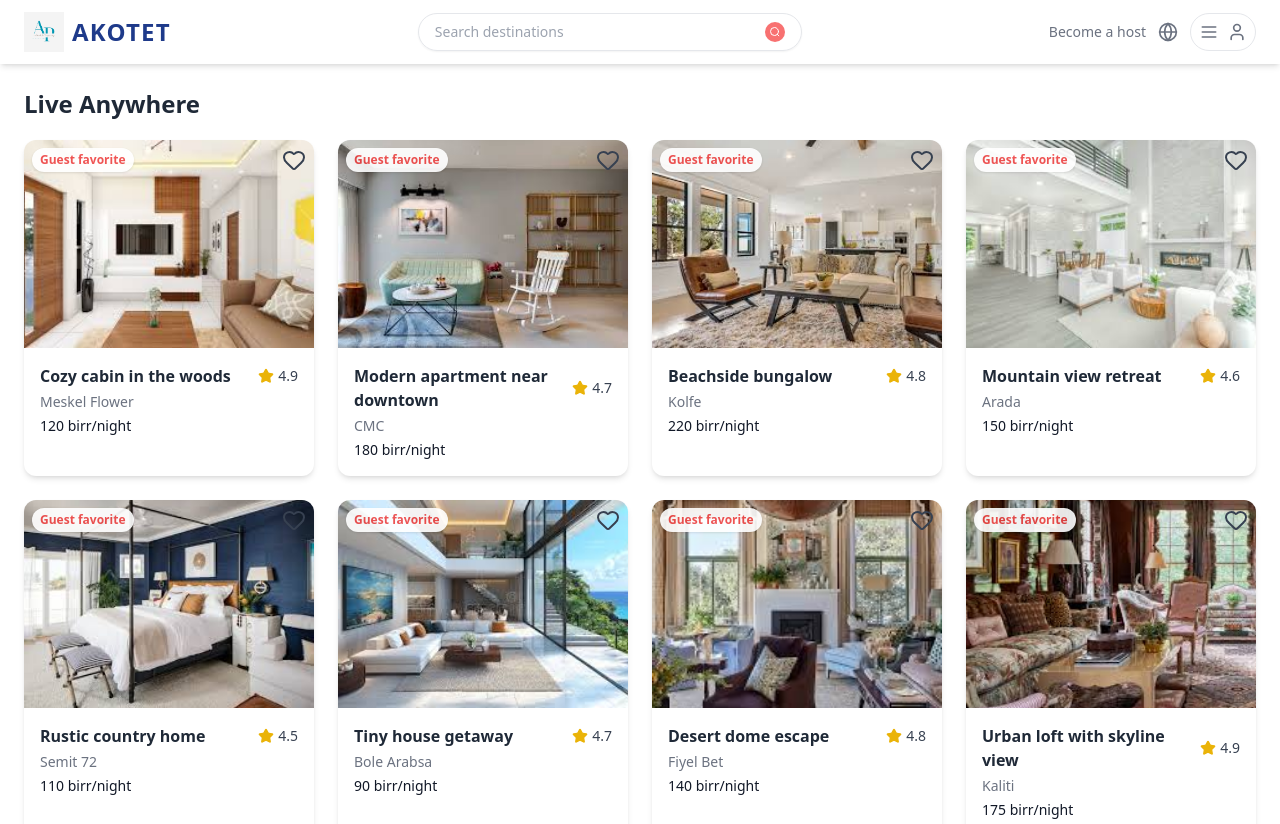
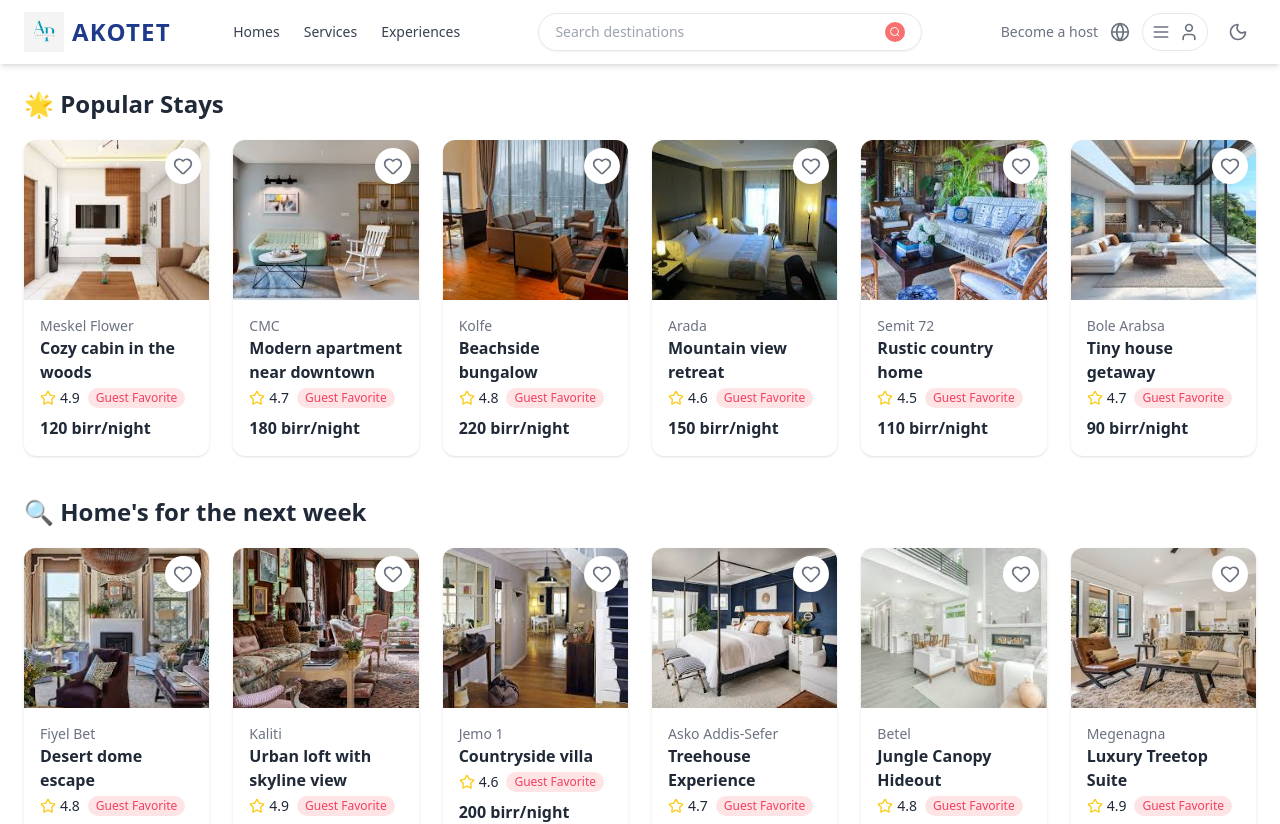
Before and after one commit to HailuBoc/bluenile, a Next.js app in the folder frontend/: page / in a window 1280 px wide. Shown: the top 824 px of the page. Built offline with nearby package versions, Linux system fonts and the light colour scheme.

Commit message:
nice push

```diff
--- a/frontend/src/app/globals.css
+++ b/frontend/src/app/globals.css
@@ -1,32 +1,10 @@
 @tailwind base;
 @tailwind components;
 @tailwind utilities;
-@layer base {
-  body {
-    overflow-x: hidden;
-  }
+
+html {
+  @apply bg-white text-gray-800;
 }
-@layer components {
-  .header_top__icon_wrapper {
-    @apply bg-gray-200 rounded-md p-[6px] text-[14px] cursor-pointer hover:bg-accent hover:text-white;
-  }
-  .navbar__link:hover {
-    color: rgb(13, 28, 231);
-    transition: all 0.4s;
-  }
-  .navbar__link::after {
-    position: absolute;
-    content: "";
-    background-color: rgb(209, 128, 128);
-    height: 3px;
-    width: 100%;
-    bottom: -5px;
-    left: 0;
-    scale: 0;
-    transform-origin: left;
-    transition: all 0.4s;
-  }
-  .navbar__link:hover::after {
-    scale: 1;
-  }
+html.dark {
+  @apply bg-gray-900 text-white;
 }
--- a/frontend/src/components/Navbar.js
+++ b/frontend/src/components/Navbar.js
@@ -1,74 +1,145 @@
 "use client";
-import { Menu, Search, Globe, User } from "lucide-react";
-import { useState } from "react";
+import { Menu, Search, Globe, User, X, Moon, Sun } from "lucide-react";
+import { useState, useEffect } from "react";
 
 export default function Navbar() {
   const [navOpen, setNavOpen] = useState(false);
+  const [showMobileSearch, setShowMobileSearch] = useState(false);
+  const [isDarkMode, setIsDarkMode] = useState(false);
+
+  useEffect(() => {
+    document.documentElement.classList.toggle("dark", isDarkMode);
+  }, [isDarkMode]);
 
   return (
-    <header className="sticky top-0 z-50 bg-white shadow-md px-4 py-3 flex items-center justify-between md:px-6">
-      {/* Left - Logo and Brand */}
+    <>
+      {/* 🌐 Top Navbar (PC) */}
+      <header className="hidden sm:flex sticky top-0 z-50 bg-white dark:bg-gray-900 shadow-md px-4 py-3 items-center justify-between md:px-6 transition-colors duration-300">
+        {/* Brand */}
         <div className="flex items-center gap-2">
           <img
             src="/akotet.png"
             alt="Akotet"
             className="h-10 w-auto transition-transform duration-300 hover:scale-110"
           />
-        <span className="text-xl sm:text-2xl font-extrabold text-blue-900 tracking-wider uppercase">
+          <span className="text-xl sm:text-2xl font-extrabold text-blue-900 dark:text-white tracking-wider uppercase">
             Akotet
           </span>
         </div>
 
-      {/* Middle - Search Bar (Responsive) */}
-      <div className="hidden sm:flex items-center justify-between border rounded-full shadow-sm px-4 py-2 w-full max-w-sm mx-4">
+        {/* Nav Links */}
+        <nav className="hidden md:flex gap-6 text-gray-700 dark:text-gray-300 font-medium text-sm">
+          <a href="#" className="hover:text-red-500 transition">
+            Homes
+          </a>
+          <a href="#" className="hover:text-red-500 transition">
+            Services
+          </a>
+          <a href="#" className="hover:text-red-500 transition">
+            Experiences
+          </a>
+        </nav>
+
+        {/* Search Bar */}
+        <div className="flex items-center justify-between border rounded-full shadow-sm px-4 py-2 w-full max-w-sm mx-4 dark:bg-gray-800 dark:border-gray-600">
           <input
             type="text"
             placeholder="Search destinations"
-          className="flex-grow bg-transparent outline-none text-sm text-gray-600 placeholder-gray-400"
+            className="flex-grow bg-transparent outline-none text-sm text-gray-600 dark:text-white placeholder-gray-400 dark:placeholder-gray-500"
           />
           <Search className="h-5 w-5 text-white bg-red-400 p-1 rounded-full cursor-pointer" />
         </div>
 
-      {/* Right - User Section */}
-      <div className="flex items-center gap-3 text-gray-500">
-        <p className="hidden md:inline cursor-pointer text-sm">Become a host</p>
+        {/* Right Section */}
+        <div className="flex items-center gap-3 text-gray-500 dark:text-gray-300">
+          <p className="hidden md:inline cursor-pointer text-sm">
+            Become a host
+          </p>
           <Globe className="h-5 w-5 cursor-pointer" />
-        <div
-          className="flex items-center border p-2 rounded-full space-x-2 cursor-pointer md:hidden"
-          onClick={() => setNavOpen(!navOpen)}
-        >
+          <div className="hidden md:flex items-center border p-2 rounded-full space-x-2 cursor-pointer dark:border-gray-600">
             <Menu className="h-5 w-5" />
             <User className="h-5 w-5" />
           </div>
-        {/* Desktop User Menu */}
-        <div className="hidden md:flex items-center border p-2 rounded-full space-x-2 cursor-pointer">
+          {/* 🌙 Dark Mode Toggle */}
+          <button
+            onClick={() => setIsDarkMode(!isDarkMode)}
+            className="p-2 rounded-full hover:bg-gray-200 dark:hover:bg-gray-700 transition"
+          >
+            {isDarkMode ? (
+              <Sun className="h-5 w-5" />
+            ) : (
+              <Moon className="h-5 w-5" />
+            )}
+          </button>
+        </div>
+      </header>
+
+      {/* 🔍 Mobile Search Slide-In */}
+      {showMobileSearch && (
+        <div className="fixed top-0 left-0 w-full z-50 bg-white dark:bg-gray-900 border-b shadow px-4 py-3 flex items-center gap-2 sm:hidden">
+          <input
+            type="text"
+            placeholder="Where are you going?"
+            className="flex-grow bg-gray-100 dark:bg-gray-800 rounded-full px-4 py-2 outline-none text-sm text-gray-800 dark:text-white"
+          />
+          <button
+            onClick={() => setShowMobileSearch(false)}
+            className="text-gray-500 hover:text-red-500"
+          >
+            <X className="h-6 w-6" />
+          </button>
+        </div>
+      )}
+
+      {/* 📱 Mobile Bottom Navigation */}
+      <nav className="fixed bottom-0 z-50 w-full bg-white dark:bg-gray-900 border-t shadow-md flex justify-around items-center px-4 py-2 sm:hidden">
+        <button
+          onClick={() => setShowMobileSearch(true)}
+          className="flex flex-col items-center text-xs text-gray-600 dark:text-gray-300 hover:text-red-500"
+        >
+          <Search className="h-5 w-5" />
+          Search
+        </button>
+        <button className="flex flex-col items-center text-xs text-gray-600 dark:text-gray-300 hover:text-red-500">
+          <Globe className="h-5 w-5" />
+          Explore
+        </button>
+        <button
+          onClick={() => setNavOpen(!navOpen)}
+          className="flex flex-col items-center text-xs text-gray-600 dark:text-gray-300 hover:text-red-500"
+        >
           <Menu className="h-5 w-5" />
+          Menu
+        </button>
+        <button className="flex flex-col items-center text-xs text-gray-600 dark:text-gray-300 hover:text-red-500">
           <User className="h-5 w-5" />
-        </div>
-      </div>
+          Profile
+        </button>
+      </nav>
 
-      {/* Mobile Nav Dropdown */}
+      {/* 📋 Mobile Nav Drawer */}
       {navOpen && (
-        <div className="absolute top-full left-0 w-full bg-white shadow-md flex flex-col items-start px-5 py-4 space-y-3 md:hidden">
-          <a href="#" className="text-gray-700 text-sm hover:text-red-500">
+        <div className="fixed bottom-14 left-0 w-full bg-white dark:bg-gray-800 shadow-md flex flex-col items-start px-5 py-4 space-y-3 sm:hidden z-40">
+          <a
+            href="#"
+            className="text-gray-700 dark:text-gray-200 text-sm hover:text-red-500"
+          >
             Homes
           </a>
-          <a href="#" className="text-gray-700 text-sm hover:text-red-500">
+          <a
+            href="#"
+            className="text-gray-700 dark:text-gray-200 text-sm hover:text-red-500"
+          >
             Services
           </a>
-          <a href="#" className="text-gray-700 text-sm hover:text-red-500">
+          <a
+            href="#"
+            className="text-gray-700 dark:text-gray-200 text-sm hover:text-red-500"
+          >
             Experiences
           </a>
-          <div className="flex w-full mt-3 border rounded-full px-4 py-2">
-            <input
-              type="text"
-              placeholder="Search destinations"
-              className="flex-grow bg-transparent outline-none text-sm text-gray-600 placeholder-gray-400"
-            />
-            <Search className="h-5 w-5 text-white bg-red-400 p-1 rounded-full cursor-pointer" />
-          </div>
         </div>
       )}
-    </header>
+    </>
   );
 }
--- a/frontend/src/components/ProductCard.js
+++ b/frontend/src/components/ProductCard.js
@@ -13,46 +13,40 @@ export default function ProductCard({
   const [liked, setLiked] = useState(false);
 
   return (
-    <div className="relative bg-white rounded-xl shadow-md hover:shadow-xl hover:scale-[1.02] transition-transform duration-300 overflow-hidden group">
+    <div className="relative bg-white dark:bg-gray-800 text-gray-800 dark:text-white rounded-xl shadow hover:shadow-lg transition-all overflow-hidden group">
       {/* Like Button */}
       <button
         onClick={() => setLiked(!liked)}
-        className="absolute top-2 right-2 z-10 text-gray-700 hover:text-red-500 transition-colors duration-200"
+        className="absolute top-2 right-2 p-2 bg-white dark:bg-gray-900 rounded-full z-10"
       >
         <Heart
-          className={`h-6 w-6 ${
-            liked ? "fill-red-500 text-red-500" : "fill-transparent"
-          } transition-all duration-300`}
+          className={`h-5 w-5 ${
+            liked ? "text-red-500 fill-red-500" : "text-gray-500"
+          }`}
         />
       </button>
 
-      {/* Guest Favorite Badge */}
-      {guestFavorite && (
-        <div className="absolute top-2 left-2 bg-white text-xs text-red-500 px-2 py-1 rounded-full shadow font-semibold opacity-90 group-hover:opacity-100 transition-opacity duration-300">
-          Guest favorite
-        </div>
-      )}
-
-      {/* Image */}
       <img
         src={image}
         alt={title}
-        className="w-full h-44 sm:h-52 object-cover group-hover:opacity-95 transition-opacity duration-300"
+        className="w-full h-40 object-cover group-hover:scale-105 transition-transform"
       />
 
-      {/* Info Section */}
-      <div className="p-3 sm:p-4 space-y-1">
-        <div className="flex justify-between items-center">
-          <h3 className="font-semibold text-sm sm:text-base text-gray-800">
-            {title}
-          </h3>
-          <div className="flex items-center gap-1 text-yellow-500 text-xs sm:text-sm">
-            <Star className="h-4 w-4 fill-yellow-500" />
-            <span className="text-gray-700">{rating}</span>
-          </div>
+      <div className="p-4">
+        <div className="text-sm text-gray-500 dark:text-gray-300">
+          {location}
         </div>
-        <p className="text-xs sm:text-sm text-gray-500">{location}</p>
-        <p className="text-sm font-medium text-gray-900">{price}</p>
+        <div className="font-semibold">{title}</div>
+        <div className="flex items-center text-sm mt-1">
+          <Star className="h-4 w-4 text-yellow-400" />
+          <span className="ml-1">{rating}</span>
+          {guestFavorite && (
+            <span className="ml-2 text-xs bg-rose-100 dark:bg-rose-800 text-rose-500 dark:text-white px-2 py-0.5 rounded-full">
+              Guest Favorite
+            </span>
+          )}
+        </div>
+        <div className="mt-2 font-bold">{price}</div>
       </div>
     </div>
   );
--- a/frontend/src/components/ProductsSection.js
+++ b/frontend/src/components/ProductsSection.js
@@ -18,7 +18,7 @@ const listings = [
     guestFavorite: true,
   },
   {
-    image: "/p3.png",
+    image: "/p14.png",
     title: "Beachside bungalow",
     location: "Kolfe",
     price: "220 birr/night",
@@ -26,7 +26,7 @@ const listings = [
     guestFavorite: true,
   },
   {
-    image: "/p4.png",
+    image: "/p13.png",
     title: "Mountain view retreat",
     location: "Arada",
     price: "150 birr/night",
@@ -34,7 +34,7 @@ const listings = [
     guestFavorite: true,
   },
   {
-    image: "/p5.png",
+    image: "/p10.png",
     title: "Rustic country home",
     location: "Semit 72",
     price: "110 birr/night",
@@ -74,7 +74,7 @@ const listings = [
     guestFavorite: true,
   },
   {
-    image: "/p10.png",
+    image: "/p5.png",
     title: "Treehouse Experience",
     location: "Asko Addis-Sefer",
     price: "160 birr/night",
@@ -82,7 +82,7 @@ const listings = [
     guestFavorite: true,
   },
   {
-    image: "/p13.png",
+    image: "/p4.png",
     title: "Jungle Canopy Hideout",
     location: "Betel",
     price: "165 birr/night",
@@ -90,7 +90,7 @@ const listings = [
     guestFavorite: true,
   },
   {
-    image: "/p14.png",
+    image: "/p3.png",
     title: "Luxury Treetop Suite",
     location: "Megenagna",
     price: "170 birr/night",
@@ -100,37 +100,32 @@ const listings = [
 ];
 
 export default function ProductsSection() {
+  const firstGroup = listings.slice(0, 6);
+  const secondGroup = listings.slice(6, 12);
+
   return (
     <section className="px-4 sm:px-6 pt-6 pb-12">
-      <h2 className="text-xl sm:text-2xl font-semibold pb-5 text-gray-800">
-        Live Anywhere
-      </h2>
+      <div className="mb-10">
+        <h2 className="text-xl sm:text-2xl font-semibold pb-5 text-gray-800">
+          🌟 Popular Stays
+        </h2>
+        <div className="grid grid-cols-1 sm:grid-cols-2 md:grid-cols-3 xl:grid-cols-6 gap-4 sm:gap-6">
+          {firstGroup.map((listing, index) => (
+            <ProductCard key={index} {...listing} />
+          ))}
+        </div>
+      </div>
 
-      {/* Responsive Grid */}
-      <div className="grid grid-cols-1 xs:grid-cols-2 sm:grid-cols-2 md:grid-cols-3 lg:grid-cols-4 gap-4 sm:gap-6">
-        {listings.map((listing, index) => (
-          <ProductCard key={index} {...listing} />
-        ))}
+      <div>
+        <h2 className="text-xl sm:text-2xl font-semibold pb-5 text-gray-800">
+          🔍 Home's for the next week
+        </h2>
+        <div className="grid grid-cols-1 sm:grid-cols-2 md:grid-cols-3 xl:grid-cols-6 gap-4 sm:gap-6">
+          {secondGroup.map((listing, index) => (
+            <ProductCard key={index + 6} {...listing} />
+          ))}
+        </div>
       </div>
     </section>
   );
 }
-// import ProductCard from "./ProductCard";
-
-// const listings = [
-//   {
-//     image: "/p1.png",
-//     title: "Cozy cabin in the woods",
-//     location: "Meskel Flower",
-//     price: "120 birr/night",
-//     rating: 4.9,
-//     guestFavorite: true,
-//   },
-//   // ... (rest of the listings)
-// ];
-
-// export default function ProductsSection() {
-//   return (
-
-//   );
-// }
--- a/frontend/tailwind.config.mjs
+++ b/frontend/tailwind.config.mjs
@@ -1,5 +1,6 @@
 /** @type {import('tailwindcss').Config} */
 export default {
+  darkMode: "class", // <-- important
   content: [
     "./src/pages/**/*.{js,ts,jsx,tsx,mdx}",
     "./src/components/**/*.{js,ts,jsx,tsx,mdx}",
```
Also changed, not shown: frontend/src/components/Footer.js (+14 -6 lines). Lines whose indentation alone changed are shown as unchanged.
